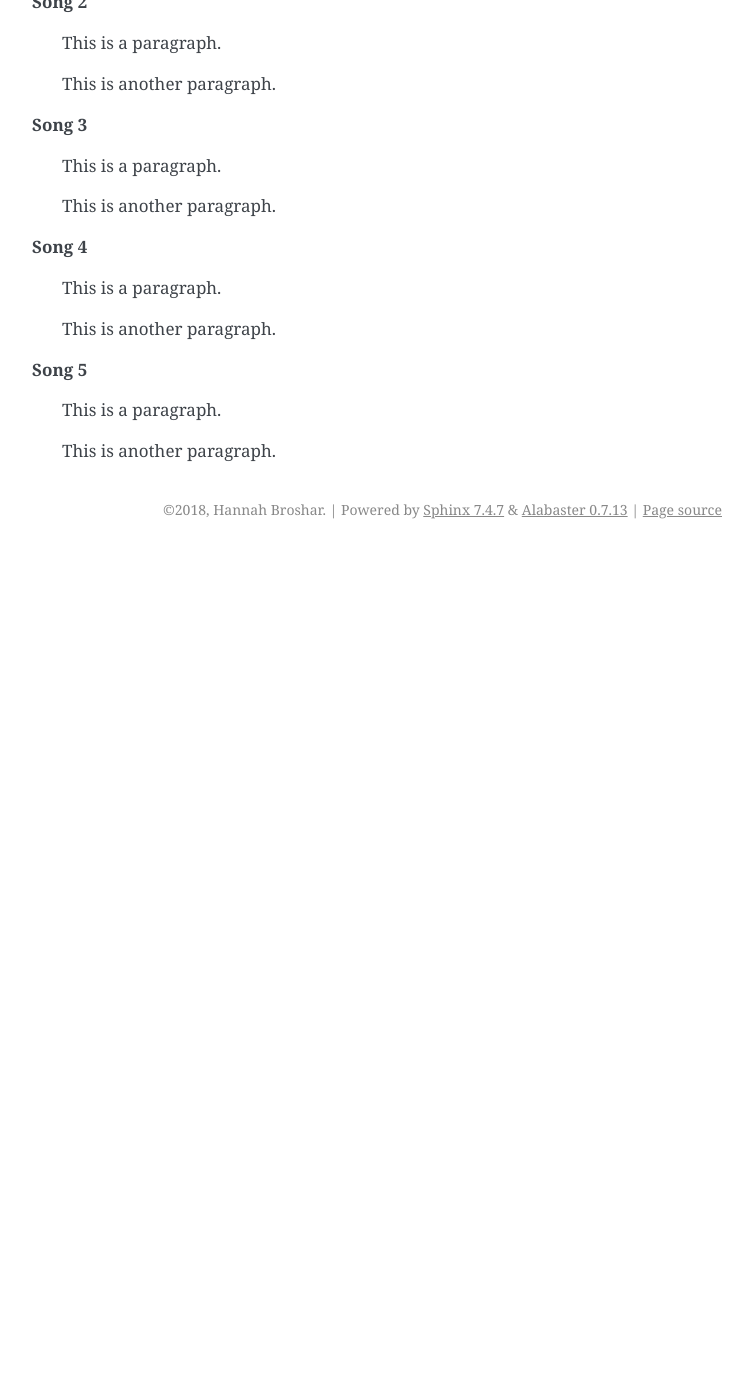
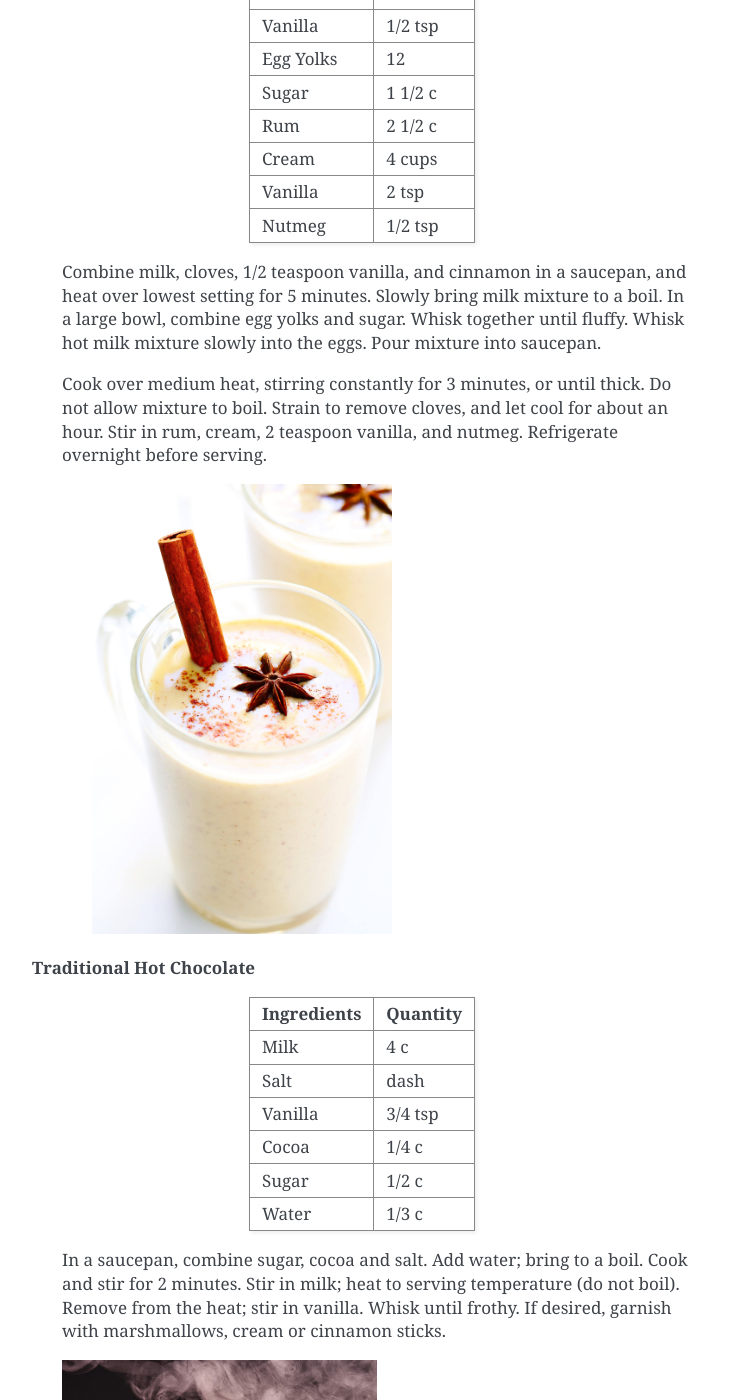
Before and after one commit to hannahbroshar/christmas, a Sphinx documentation site: the page built from source/drinks/drinks.rst, in a window 1280 px wide and 1400 px high, scrolled down 235 px. Shown: the whole window, without its empty margins (388-1141 px from the left). Built offline with Sphinx 7.4.7, drawn with Linux system fonts in a browser that asks for light colours; before the commit the page ends 900 px from its top, so only the background shows below that; some of the changed text lies outside the part shown.

```diff
--- a/source/drinks/drinks.rst
+++ b/source/drinks/drinks.rst
@@ -1,38 +1,90 @@
-======
-Drinks
-======
+=============================
+Yummy Drinks For the Holidays
+=============================
 
-**Song 1**
+**Classic Eggnog**
+
+=========== ========
+Ingredients Quantity
+=========== ========
+Milk        4 c
+Cloves      5
+Vanilla     1/2 tsp
+Egg Yolks   12
+Sugar       1 1/2 c
+Rum         2 1/2 c
+Cream       4 cups
+Vanilla     2 tsp
+Nutmeg      1/2 tsp
+=========== ========
+
+    Combine milk, cloves, 1/2 teaspoon vanilla, and cinnamon in a saucepan, and heat over lowest setting for
+    5 minutes. Slowly bring milk mixture to a boil. In a large bowl, combine egg yolks and sugar. Whisk together
+    until fluffy. Whisk hot milk mixture slowly into the eggs. Pour mixture into saucepan.
+
+    Cook over medium heat, stirring constantly for 3 minutes, or until thick. Do not allow mixture to boil.
+    Strain to remove cloves, and let cool for about an hour. Stir in rum, cream, 2 teaspoon vanilla, and nutmeg.           Refrigerate overnight before serving.
 
 
-    This is a paragraph.
+      .. image:: eggnog.png
+        :width: 50%
 
-    This is another paragraph.
+**Traditional Hot Chocolate**
 
-**Song 2**
+=========== ========
+Ingredients Quantity
+=========== ========
+Milk        4 c
+Salt        dash
+Vanilla     3/4 tsp
+Cocoa       1/4 c
+Sugar       1/2 c
+Water       1/3 c
+=========== ========
+
+    In a saucepan, combine sugar, cocoa and salt. Add water; bring to a boil. Cook and stir for 2 minutes.
+    Stir in milk; heat to serving temperature (do not boil). Remove from the heat; stir in vanilla.
+    Whisk until frothy. If desired, garnish with marshmallows, cream or cinnamon sticks.
+
+    .. image:: hot.png
+        :width: 50%
+
+**Holiday Punch Recipe**
+
+================ ========
+Ingredients      Quantity
+================ ========
+Pineapple Juice  4 c
+Cranberry Juice  4 c
+Orange Juice     4 c
+Sprite           2 L
+Fresh Cranb.     1 1/2 c
+================ ========
+
+    Chill all ingredients thoroughly. Combine the pineapple juice, cranberry juice, and orange
+    juice in a punch bowl. Just before serving, add the lemon-lime soda and stir to combine.
+    Add cranberries and orange slices for garnish.
+
+    .. image:: punch.png
+        :width: 50%
 
 
-    This is a paragraph.
+**Apple Cider**
 
-    This is another paragraph.
+================ ========
+Ingredients      Quantity
+================ ========
+Quartered Apple  10
+White Sugar      3/4 c
+Cinnamon         1 tblsp
+All spice        1 tblsp
+================ ========
 
-**Song 3**
+    Place apples in a large stockpot and add enough water cover by at least 2 inches. Stir in sugar, cinnamon,
+    and allspice. Bring to a boil. Boil, uncovered, for 1 hour. Cover pot, reduce heat, and simmer for 2 hours.
 
+    Strain apple mixture though a fine mesh sieve. Discard solids. Drain cider again though a cheesecloth lined
+    sieve. Refrigerate until cold.
 
-    This is a paragraph.
-
-    This is another paragraph.
-
-**Song 4**
-
-
-    This is a paragraph.
-
-    This is another paragraph.
-
-**Song 5**
-
-
-    This is a paragraph.
-
-    This is another paragraph.
+    .. image:: cider.png
+        :width: 50%
```
Also changed, not shown: source/about/about.rst (+37 -21 lines), source/desserts/desserts.rst (+9 -0 lines), source/food/food.rst (+9 -0 lines), source/desserts/cake.png (added), source/desserts/cookie.png (added), source/desserts/oreo.png (added), source/drinks/cider.png (added), source/drinks/eggnog.png (added), source/drinks/hot.png (added), source/drinks/punch.png (added), source/food/potatoes.png (added), source/food/turkey.png (added).
